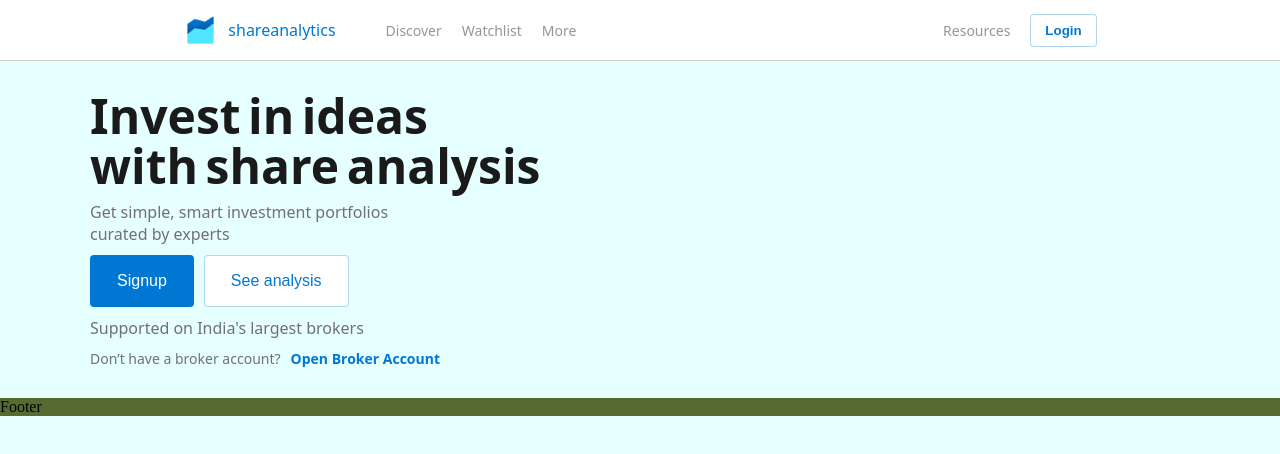
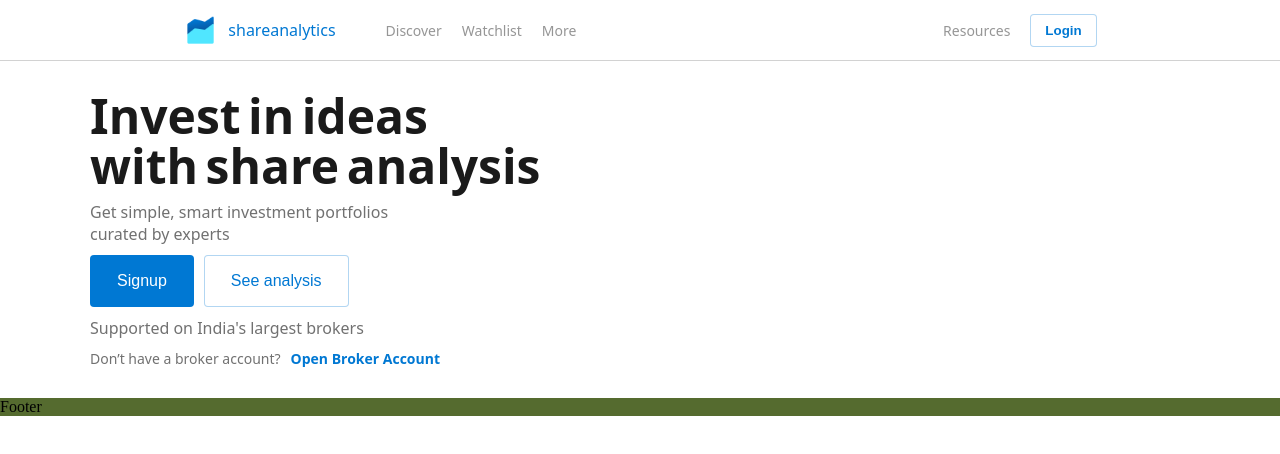
Before and after one commit to avinasdube/shareanalytics, a React (Create React App) app in the folder sa-client/: page / in a window 1280 px wide. Shown: the top 454 px of the page. Built offline with nearby package versions, Linux system fonts and the light colour scheme.

Commit message:
[modified]: changed app background color

```diff
--- a/sa-client/src/App.scss
+++ b/sa-client/src/App.scss
@@ -6,5 +6,5 @@ body {
 
 .App {
   height: 100vh;
-  background-color: rgb(230, 255, 255);
+  background-color: white;
 }
```
